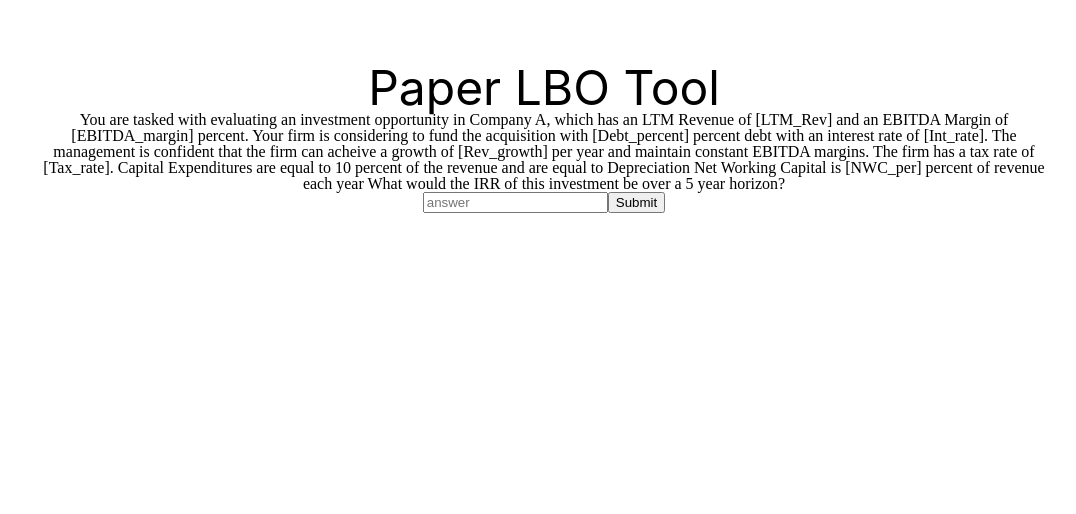
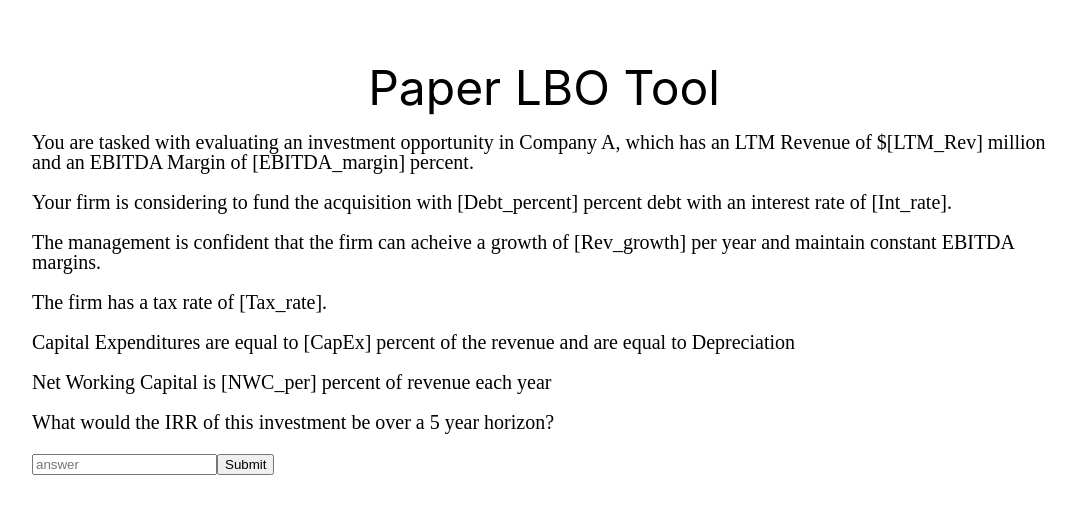
Before and after one commit to CharlesOnesti/incoming-analyst, a React (Create React App) app: page /quiz in a window 1280 px wide. Shown: the top 514 px of the page, without its empty margins (96-1172 px from the left). Built offline with nearby package versions, Linux system fonts and the light colour scheme.

Commit message:
Quiz Page Text Style

```diff
--- a/src/containers/Quiz/index.js
+++ b/src/containers/Quiz/index.js
@@ -13,28 +13,35 @@ const Quiz = () => {
   return (
     <Main>
       <HeaderText text="Paper LBO Tool" color1="black" />
-
+      <br />
       {!submitted ? (
         <>
           <p>
             You are tasked with evaluating an investment opportunity in Company A,
-            which has an LTM Revenue of [LTM_Rev] and an EBITDA Margin of [EBITDA_margin] percent.
-
+            which has an LTM Revenue of $[LTM_Rev] million and an EBITDA Margin of [EBITDA_margin] percent.
+            <br />
+            <br />
             Your firm is considering to fund the acquisition with [Debt_percent] percent debt with
             an interest rate of [Int_rate].
-
+            <br />
+            <br />
             The management is confident that the firm can acheive a growth of [Rev_growth] per year
             and maintain constant EBITDA margins.
-
+            <br />
+            <br />
             The firm has a tax rate of [Tax_rate].
-
-            Capital Expenditures are equal to 10 percent of the revenue and are equal to
+            <br />
+            <br />
+            Capital Expenditures are equal to [CapEx] percent of the revenue and are equal to
             Depreciation
-
+            <br />
+            <br />
             Net Working Capital is [NWC_per] percent of revenue each year
-
+            <br />
+            <br />
             What would the IRR of this investment be over a 5 year horizon?
           </p>
+          <br />
           <form onSubmit={handleSubmit}>
             <input
               type="text"
--- a/src/containers/Quiz/styles.js
+++ b/src/containers/Quiz/styles.js
@@ -3,4 +3,6 @@ import styled from 'styled-components'
 export const Main = styled.div`
   margin-left: 10%;
   margin-right: 10%;
+  font-size: 20px;
+  text-align: left;
 `
```
